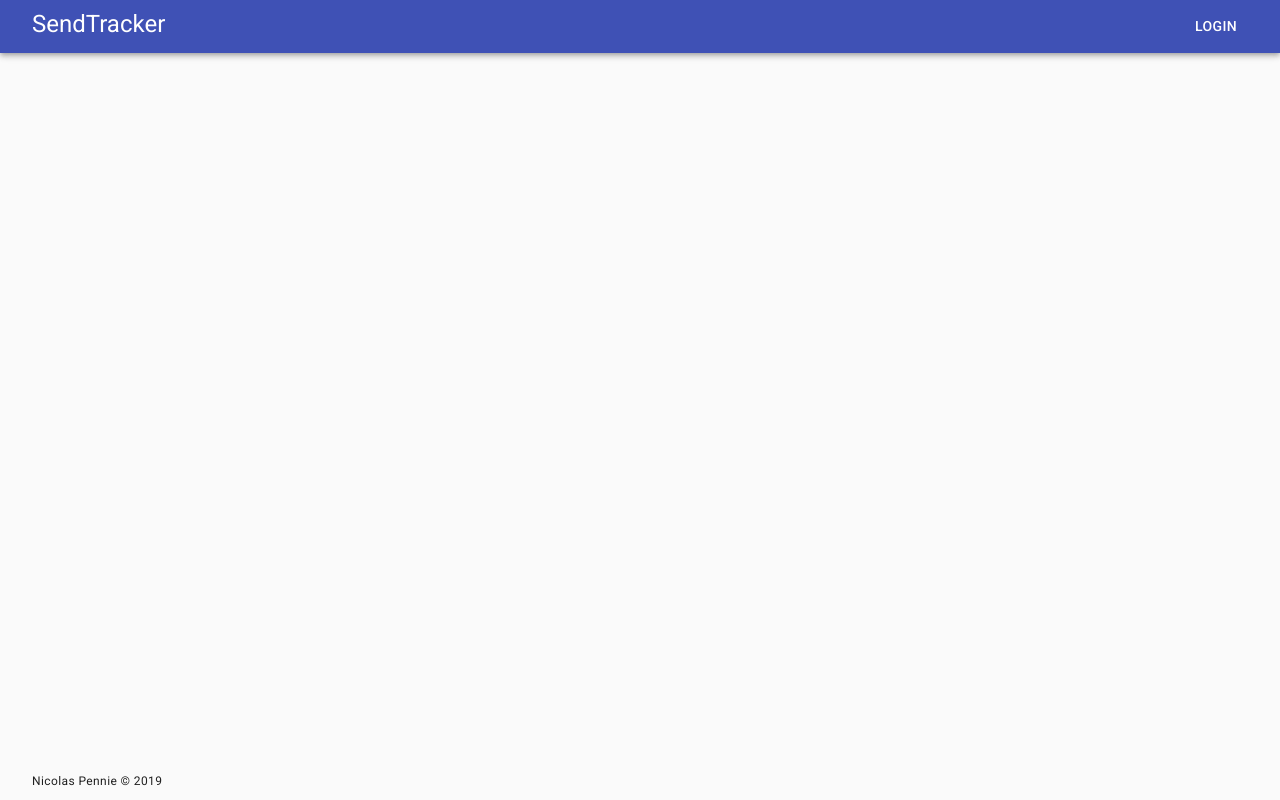
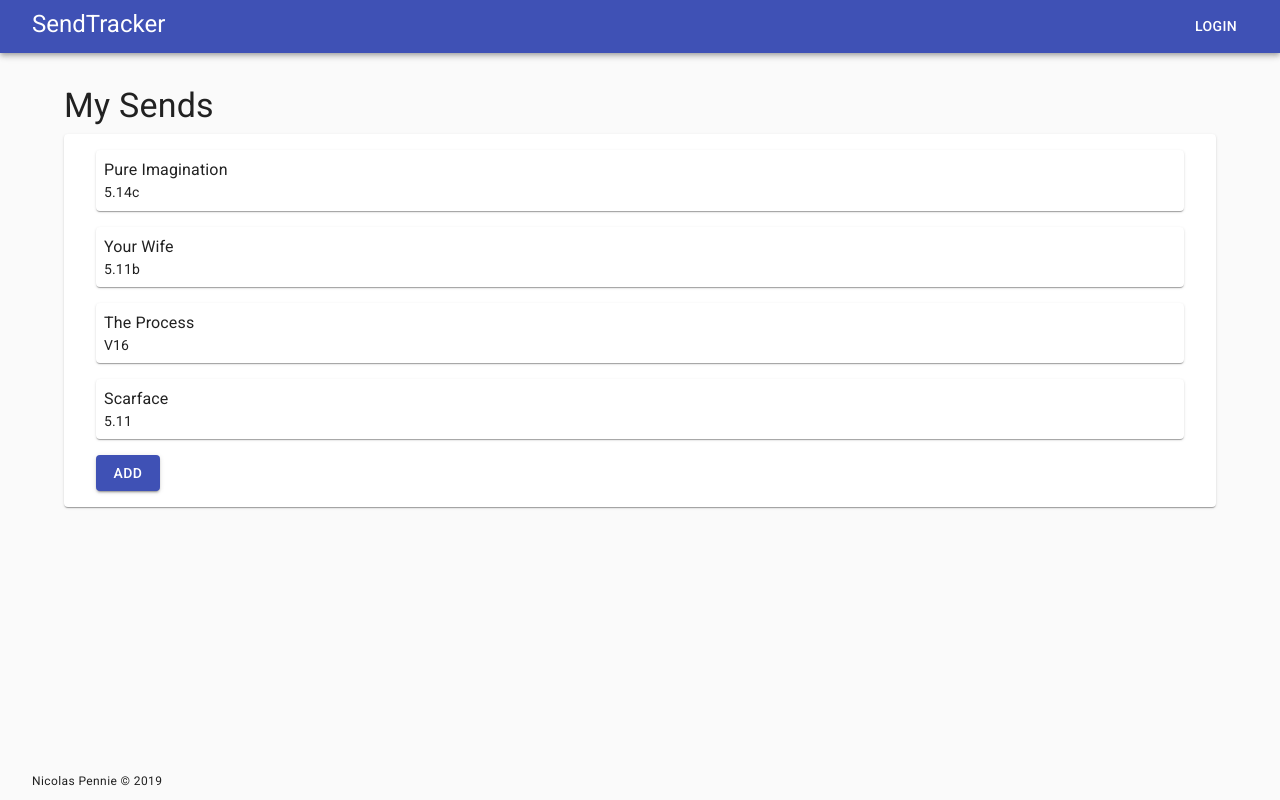
Before and after one commit to NicolasPennie/SendTracker, a Next.js app: page / in a window 1280 px wide. Built offline with nearby package versions, Linux system fonts and the light colour scheme.

Commit message:
Create basic display list for sends

```diff
--- a/pages/index.js
+++ b/pages/index.js
@@ -1,8 +1,11 @@
 import React from 'react'
 import Layout from '../src/hocs/layout';
+import Home from '../src/components/home';
 
 export default function() {
   return (
-    <Layout/>
+    <Layout>
+      <Home/>
+    </Layout>
   );
 }
--- /dev/null
+++ b/src/components/home.js
@@ -0,0 +1,104 @@
+import React from 'react';
+import Typography from '@material-ui/core/Typography';
+import Button from '@material-ui/core/Button';
+import Grid from '@material-ui/core/Grid';
+import Paper from '@material-ui/core/Paper';
+import { styled, makeStyles } from '@material-ui/core/styles';
+
+/* TODO: Replace with TS Enum after migration */
+const SPORT = 'Sport';
+const TRAD = 'Trad';
+const BOULDER = 'Boulder';
+
+/* TODO: Replace with TS Enum after migration */
+const ONSIGHT = 'Onsight';
+const FLASH = 'Flash';
+const REDPOINT = 'Redpoint';
+
+/* TODO: Move to mock */
+const sends = [
+    {
+        name: 'Pure Imagination',
+        type: SPORT,
+        grade: '5.14c',
+        style: REDPOINT,
+        location: 'Red River Gorge'
+    },
+    {
+        name: 'Your Wife',
+        type: SPORT,
+        grade: '5.11b',
+        style: FLASH,
+        location: 'Down Under'
+    },
+    {
+        name: 'The Process',
+        type: BOULDER,
+        grade: 'V16',
+        style: ONSIGHT,
+        location: 'The Buttermilks'
+    },
+    {
+        name: 'Scarface',
+        type: TRAD,
+        grade: '5.11',
+        style: REDPOINT,
+        location: 'Indian Creek'
+    }
+];
+
+const useStyles = makeStyles(theme => {
+    return ({
+        header: {
+            paddingBottom: theme.spacing(1)
+        },
+        sendBox: {
+            paddingTop: theme.spacing(2),
+            paddingBottom: theme.spacing(2)
+        },
+        sendItem: {
+            marginLeft: theme.spacing(4),
+            marginRight: theme.spacing(4),
+            padding: theme.spacing(1)
+        }
+    });
+});
+
+const Send = ({ send }) => {
+    const classes = useStyles();
+
+    return (
+        <Grid item>
+            <Paper className={classes.sendItem}>
+                <Typography variant="body1" align="left">
+                    {send.name}
+                </Typography>
+                <Typography variant="body2" align="left">
+                    {send.grade}
+                </Typography>
+            </Paper>
+        </Grid>
+    );
+};
+
+export default () => {
+    const classes = useStyles();
+
+    return (
+        <React.Fragment>
+            <Typography className={classes.header} variant="h4" align="left">
+                My Sends
+            </Typography>
+            <Paper className={classes.sendBox}>
+                <Grid container spacing={2} direction="column">
+
+                    { sends.map(s => (<Send send={s} />)) }
+
+                    <Grid item className={classes.sendItem}>
+                        <Button variant="contained" color="primary">Add</Button>
+                    </Grid>
+                </Grid>
+            </Paper>
+        </React.Fragment>
+    );
+};
--- a/src/hocs/layout.js
+++ b/src/hocs/layout.js
@@ -26,15 +26,20 @@ const useStyles = makeStyles(theme => ({
   appbarUser: {
     float: 'right'
   },
+  appContent: {
+    paddingTop: theme.spacing(4),
+    paddingLeft: theme.spacing(8),
+    paddingRight: theme.spacing(8)
+  },
   appFooter: {
-    padding: theme.spacing(1),
+    paddingTop: theme.spacing(4),
     paddingLeft: theme.spacing(4),
-    paddingRight: theme.spacing(4)
+    paddingRight: theme.spacing(4),
+    paddingBottom: theme.spacing(1),
   }
 }));
 
-
-export default function() {
+export default function({ children }) {
 
   const classes = useStyles();
 
@@ -57,6 +62,10 @@ export default function() {
         </Grid>
       </AppBar>
 
+      <Box className={classes.appContent}>
+        {children}
+      </Box>
+
       <AppFooter className={classes.appFooter}>
         <Typography variant="caption" align="center">
           Nicolas Pennie &copy; 2019
```
